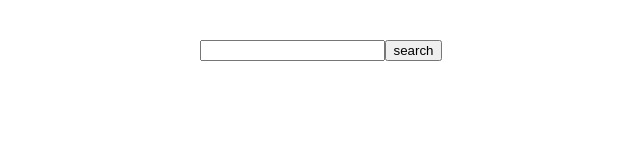
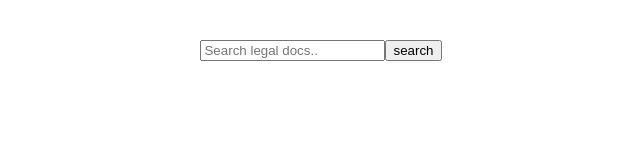
Before and after one commit to Rumeysa-koseoglu/legal-assistant-demo, a React app in the folder frontend/: page / in a window 1280 px wide. Shown: the top 160 px of the page, without its empty margins (319-959 px from the left). Built offline with nearby package versions, Linux system fonts and the light colour scheme; the HTML template or start-up script is replaced by a standard one.

Commit message:
feat: connect frontend to backend

```diff
--- a/frontend/src/components/LegalSearchPanel.tsx
+++ b/frontend/src/components/LegalSearchPanel.tsx
@@ -1,12 +1,66 @@
-import React from "react";
+import React, { useState } from "react";
 
 function LegalSearchPanel() {
+  type Doc = {
+    id: string;
+    title: string;
+    content: string;
+  };
+
+  const [query, setQuery] = useState<string>("");
+  const [docs, setDocs] = useState<Doc[]>([]);
+
+  const URL = "http://localhost:2000/api/documents";
+
+  const filteredSearch = async () => {
+    const response = await fetch(`${URL}?q=${query}`);
+    const data = await response.json();
+    console.log(data);
+    setDocs(data);
+  };
+
+  // const [inputText, setInputText] = useState<string>("");
+
+  //FIRST SOLUTION--------
+  // const [docs, setDocs] = useState<Doc[]>([]);
+
+  //
+  // const search = async () => {
+  //   const res = await fetch(`${URL}?q=${query}`);
+  //   const data = await res.json();
+  //   setDocs(data);
+  // };  FIRST SOLUTION-------
+
+  //
+
+  // const handleRequest = async () => {
+  //   const response = await fetch(URL);
+  //   if (!response.ok) {
+  //     const errorText = await response.text();
+  //     throw new Error(errorText);
+  //   }
+  //   const data = await response.json();
+  //   console.log(data);
+  // };
+
   return (
     <div>
       <div className="panel-container">
-        <input type="text" />
-        <button>search</button>
-        <div className="document-section"></div>
+        <input
+          type="text"
+          value={query}
+          onChange={(e) => setQuery(e.target.value)}
+          placeholder="Search legal docs.."
+        />
+        <button onClick={filteredSearch}>search</button>
+        <div className="document-section">
+          {docs.map((doc) => (
+            <div key={doc.id}>
+              <h3>{doc.title}</h3>
+              <p>{doc.content}</p>
+            </div>
+          ))}
+        </div>
       </div>
     </div>
   );
```
Also changed, not shown: 1 other file (tests, documents, lock files or other folders).
